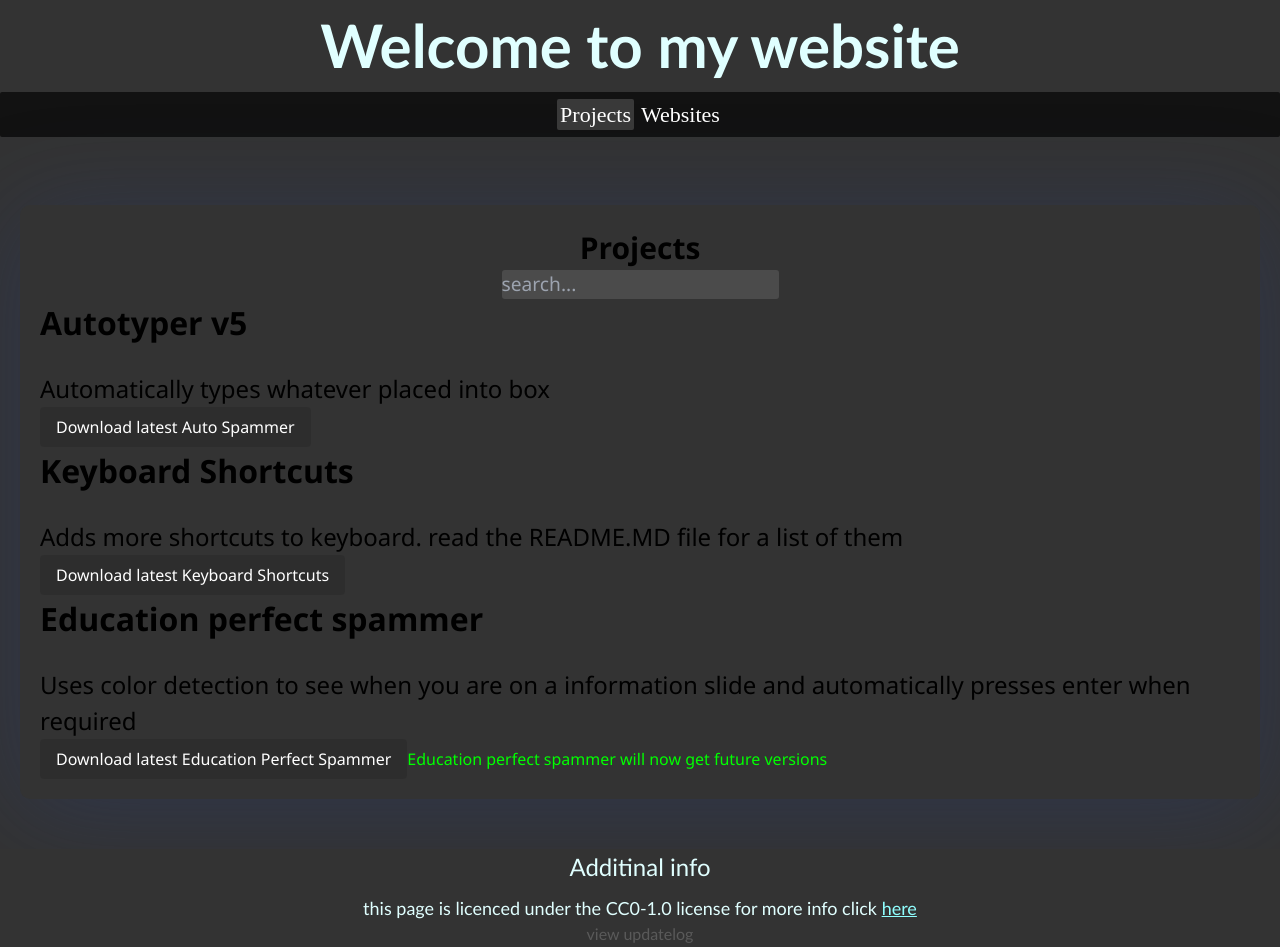
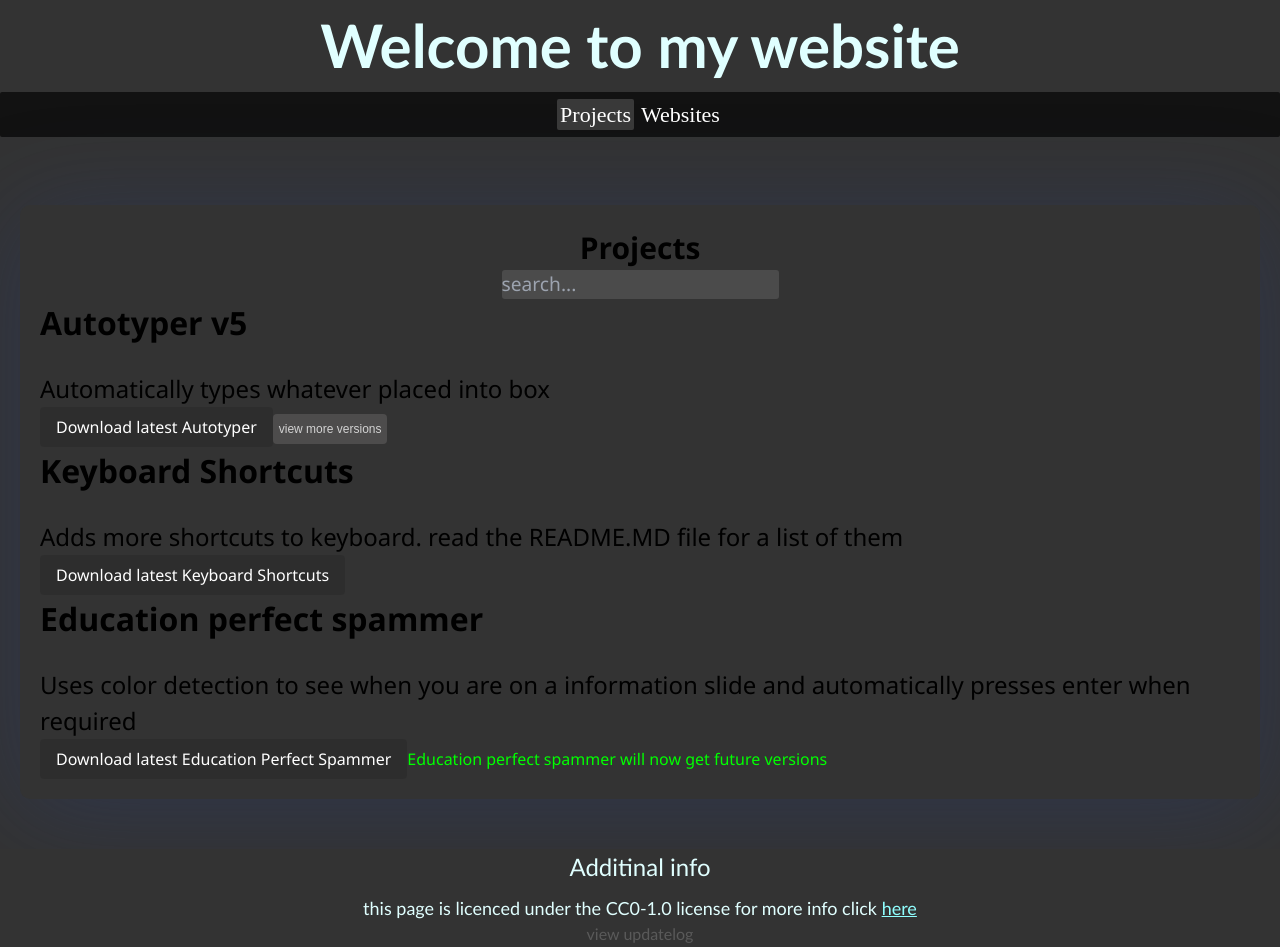
Before and after one commit to chickenMuggets/chickenMuggets.github.io, a Next.js app: page / in a window 1280 px wide. Built offline with nearby package versions, Linux system fonts and the light colour scheme.

Commit message:
added show extra download script realised how stupid the legacy one was

```diff
--- a/src/app/page.tsx
+++ b/src/app/page.tsx
@@ -1,9 +1,31 @@
+"use client";
 import Image from "next/image";
 import "./styles.css";
 import React from "react";
 import Link from "next/link";
+import { useState } from "react";
 
 export default function Projects() {
+
+  //display and hide versions
+  function showversions(number: number) {
+    let element = document.getElementById("versions" + number);
+    let showbutton = document.getElementById("moreversions" + number);
+    if (element && showbutton) {
+      if (element.style.display == "none") {
+        element.style.display = "block";
+        showbutton.className = "versions goback";
+        showbutton.style.display = "inline";
+        showbutton.innerHTML = "go back";
+      } else {
+        element.style.display = "none";
+        showbutton.className = "moreversions";
+        showbutton.innerHTML = "view more versions";
+      }
+    }
+  }
+
+
   return (
     <div style={{backgroundColor: "#333333"}}>
       <header className="header">
@@ -30,7 +52,8 @@ export default function Projects() {
               <br />
               <br />
               <p className="project-description">Automatically types whatever placed into box</p>
-              <a className="project-link" href="https://github.com/chicken-muggets/auto-typer/archive/refs/heads/main.zip" download>Download latest Auto Spammer</a>
+              <a className="project-link" href="https://github.com/chicken-muggets/auto-typer/archive/refs/heads/main.zip" download>Download latest Autotyper</a>
+              <div id="versions1" className="versionscontainer"><button className="versions">Download Autotyper v4</button> <button className="versions">Download Autotyper v3</button> <button className="versions">Download Autotyper v2</button> <button className="versions">Download Autotyper v1</button></div><button className="moreversions" id="moreversions1" onClick={() => showversions(1)}>view more versions</button>
             </div>
           </section>
           <section>
```
